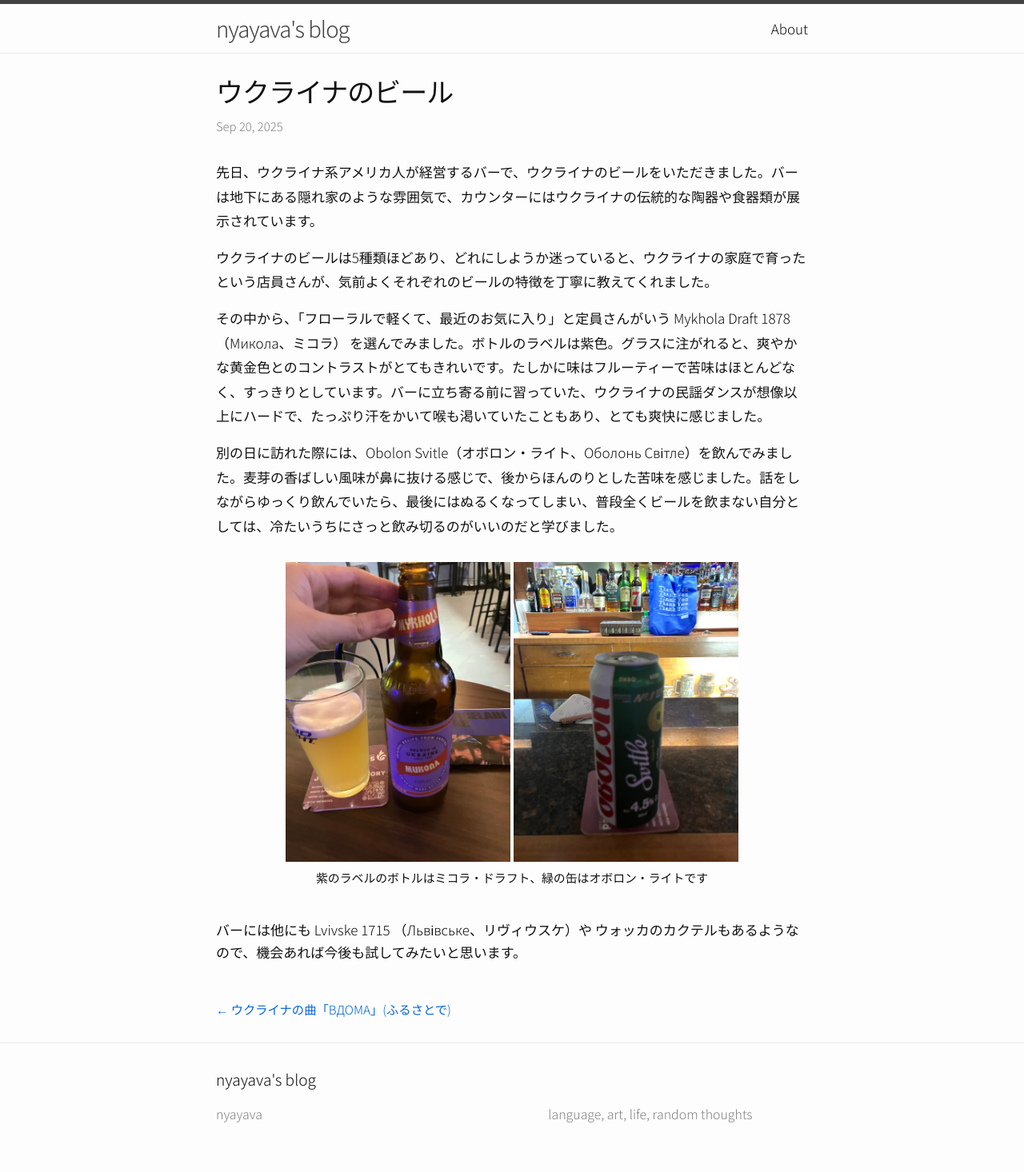
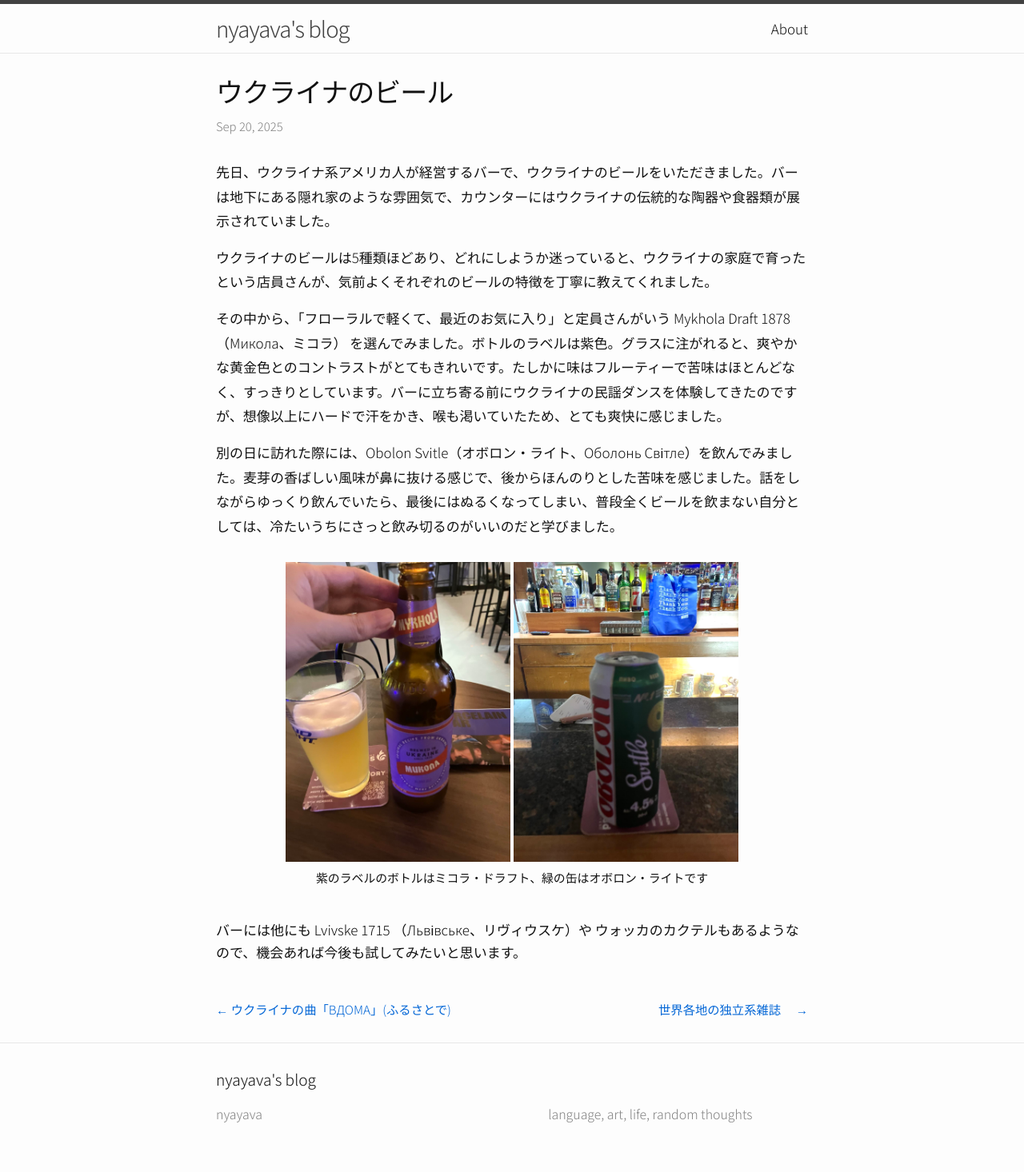
Before and after one commit to nyayava/nyayava.github.io, a Jekyll site: the page built from _posts/2025-9-20-beer.md, in a window 1280 px wide. Shown: the whole page at 80% size. Built offline with Jekyll 4.4.1, drawn with Linux system fonts in a browser that asks for light colours; some web fonts are replaced.

Commit message:
wrote about stack magazines

```diff
--- a/_posts/2025-9-20-beer.md
+++ b/_posts/2025-9-20-beer.md
@@ -4,11 +4,11 @@
 layout: post
 ---
 
-先日、ウクライナ系アメリカ人が経営するバーで、ウクライナのビールをいただきました。バーは地下にある隠れ家のような雰囲気で、カウンターにはウクライナの伝統的な陶器や食器類が展示されています。
+先日、ウクライナ系アメリカ人が経営するバーで、ウクライナのビールをいただきました。バーは地下にある隠れ家のような雰囲気で、カウンターにはウクライナの伝統的な陶器や食器類が展示されていました。
 
 ウクライナのビールは5種類ほどあり、どれにしようか迷っていると、ウクライナの家庭で育ったという店員さんが、気前よくそれぞれのビールの特徴を丁寧に教えてくれました。
 
-その中から、「フローラルで軽くて、最近のお気に入り」と定員さんがいう Mykhola Draft 1878（Микола、ミコラ） を選んでみました。ボトルのラベルは紫色。グラスに注がれると、爽やかな黄金色とのコントラストがとてもきれいです。たしかに味はフルーティーで苦味はほとんどなく、すっきりとしています。バーに立ち寄る前に習っていた、ウクライナの民謡ダンスが想像以上にハードで、たっぷり汗をかいて喉も渇いていたこともあり、とても爽快に感じました。
+その中から、「フローラルで軽くて、最近のお気に入り」と定員さんがいう Mykhola Draft 1878（Микола、ミコラ） を選んでみました。ボトルのラベルは紫色。グラスに注がれると、爽やかな黄金色とのコントラストがとてもきれいです。たしかに味はフルーティーで苦味はほとんどなく、すっきりとしています。バーに立ち寄る前にウクライナの民謡ダンスを体験してきたのですが、想像以上にハードで汗をかき、喉も渇いていたため、とても爽快に感じました。
 
 別の日に訪れた際には、Obolon Svitle（オボロン・ライト、Оболонь Світле）を飲んでみました。麦芽の香ばしい風味が鼻に抜ける感じで、後からほんのりとした苦味を感じました。話をしながらゆっくり飲んでいたら、最後にはぬるくなってしまい、普段全くビールを飲まない自分としては、冷たいうちにさっと飲み切るのがいいのだと学びました。
 
--- /dev/null
+++ b/_posts/2025-9-21-stack.md
@@ -0,0 +1,91 @@
+---
+title: 世界各地の独立系雑誌
+date: 2025-09-21
+layout: post
+---
+
+
+ここ一年ほど、独立系雑誌をランダムに毎月届けてくれるサブスクリプション・サービス[「Stack Magazines（スタック・マガジンズ）」](https://stackmagazines.com/shop/)を利用していました。文芸、ファッション、哲学、アートなどジャンルはさまざま。月の初めになると「今月はどんな雑誌が届くんだろう」と、ちょっとワクワクしてました。
+
+雑誌には、担当者からの手紙が同封されていて、その号を選んだ理由や視点について綴られています。それを読むと雑誌の背景がちょっとわかるので、読むときの入り口としてちょうどいい感じです。一冊の雑誌の中にはさまざまな人の作品が詰まっているので、ページをめくっていると、毎回何かしら目を引くものに出会います。
+
+普段自分では手に取らないようなテーマの作品にも触れられるので、知らない場所に行って寄り道をしている感覚になります。はっとするような文章に出会うこともあれば、ときには意味がつかめず迷子になってしまうこともありますが、どれも普段凝り固まっている頭をぐにゃぐにゃとストレッチするような感覚を引き起こしてくれるような気がします。
+
+以前、[別の記事](/2025/09/15/narnia)で取り上げた、ウクライナ・ハルキウ市の詩人による詩「ナルニア」も、スタック・マガジンズを通して出会った作品のひとつでした。他にもいくつか印象に残っている雑誌を紹介します。
+
+
+
+<!-- add some line break, horizontal line, and another break -->
+<div style="margin-top: 40px;"></div>
+<hr style="width: 200px; margin: 10px auto; border: 0; border-top: 1px solid grey;">
+<div style="margin-top: 40px;"></div>
+
+
+例えば、[「Al Hayya」（الحيّة、アル・ハイヤ）](https://stackmagazines.com/magazine/al-hayya-2/)は、レバノン・ベイルート発の雑誌で、各ページにアラビア語と英語の両言語が並んでいます。この号のテーマはアラブ世界に生きる女性の身体で、ページをめくると、たとえば、ポールダンスを楽しむムスリムの看護師「Hijabiluscious」さんとの対談が掲載されています。「Al Hayya」は、アラビア語で「生きる」という意味だそうです。
+
+<div style="display: flex; gap: 10px; justify-content: center; margin-bottom: 20px;">
+</div>
+
+<div style="text-align: center;">
+  <img src="/images/women1.jpg" alt="アル・ハイヤの雑誌の表紙には、アラブ世界に住む5人の女性がそれぞれ異なるファッションをまとって立っています。中央の女性は青いミニスカートのドレスにハイヒールを履き、腰に手を当てています。雑誌のタイトルは黄色で大きく、アラビア語と英語で表記されています。左側には18歳以上向けの内容であることが示されています。" style="max-width: 48%; height: auto;" />
+  <img src="/images/women2.jpg" alt="雑誌をめくると、対談の一部があり、左ページにはヒジャブ姿でポールダンスをする女性の写真と彼女の英語の発言が掲載されています。右ページには同じ内容がアラビア語で書かれています。" style="max-width: 48%; height: auto;" />
+  <figcaption style="text-align: justify;">雑誌の表紙は、黄色のタイトル文字が浮かび上がるデザイン。右の写真は、ポールダンスをするHijabilusciousさんとの対談記事の一部。自身のダンスをインスタグラムに投稿する際に罵倒されることについて「ポールダンサーであれば家父長制を助長していると言われ、肌を隠したら隠したでやっぱり家父長制の手先と言われる。では、いったいどちらなのか？私は、そんな枠組みでの議論に乗る気はありません」ときっぱり。読んでいてスカッとするような対談でした。　雑誌には他にもたくさんの方の記事があります。</figcaption>
+</div>
+
+<div style="display: flex; gap: 10px; justify-content: center; margin-bottom: 50px;">
+</div>
+
+
+
+<!-- add some line break, horizontal line, and another break -->
+<div style="margin-top: 40px;"></div>
+<hr style="width: 200px; margin: 10px auto; border: 0; border-top: 1px solid grey;">
+<div style="margin-top: 40px;"></div>
+
+
+[「Desired Landscapes」](https://stackmagazines.com/magazine/desired-landscapes-7/)（思い描く風景）はギリシャ・アテネを拠点に置くポケットサイズのトラベルガイドのような雑誌。さまざまな場所を訪れた人たちの写真や絵、詩、エッセイが掲載されていたり、地図の表記方法など地形にまつわるテーマも取り上げています。
+
+<div style="display: flex; gap: 10px; justify-content: center; margin-bottom: 10px;">
+</div>
+<div style="text-align: center;">
+  <img src="/images/landscapes1.jpg" alt="雑誌の表紙は、コンクリートを思わせる灰色で硬い質感。単色ながら光を反射する文字がアクセントになったシンプルなデザインです。" style="max-width: 48%; height: auto;" />
+  <img src="/images/landscapes2.jpg" alt="さまざまな地図の表記法が紹介されているページ。上の地図は家を「C」、木を「D」と文字で表記していたり。下の地図では地形の輪郭に沿って、そこで人々がどのように定住していたのかの説明文そのものが地図に載っています。どの情報を切り取ってどう表すか、いろいろなビジュアル化があります。" style="max-width: 48%; height: auto;" />
+  <figcaption style="text-align: justify;">雑誌の表紙は、コンクリートを思わせる灰色で硬い質感。単色ながら光を反射する文字がアクセントになったシンプルなデザインです。右の写真は、さまざまな地図の表記法が紹介されているページ。上の地図は家を「C」、木を「D」と文字で表記していたり。下の地図では地形の輪郭に沿って、そこで人々がどのように定住していたのかの説明文そのものが地図に載っています。どの情報を切り取ってどう表すか、いろいろなビジュアル化があります。　</figcaption>
+</div>
+<div style="display: flex; gap: 10px; justify-content: center; margin-bottom: 20px;">
+</div>
+
+
+
+
+<!-- add some line break, horizontal line, and another break -->
+<div style="margin-top: 40px;"></div>
+<hr style="width: 200px; margin: 10px auto; border: 0; border-top: 1px solid grey;">
+<div style="margin-top: 40px;"></div>
+
+
+[「The Future of Ghosts」](https://kajetjournal.com/thefutureof/product/the-future-of-ghosts/)（幽霊の未来）は、ルーマニア・ブカレストで出版されている、さまざまなものの未来を想像するという、哲学的な問いを扱う雑誌です。この号は幽霊に焦点を当てていて、なぜ人は幽霊を想像するのか、どのように幽霊現象を記録してきたのか、またどのような現象が幽霊として説明されるのかが綴られています。
+
+中には、2022年2月24日のロシア軍によるキーウ攻勢に関連して、ロシア軍機6機を撃墜したとされるウクライナの一人のパイロット、通称「キーウの幽霊」についても触れられています。ただ、これはもともとゲーム画面を利用したフェイク動画から生まれた都市伝説なので、実際に一人のパイロットによって行われたものではないことが判明しています。にもかかわらず、当時このエピソードはSNSを通じて一気に拡散され、ウクライナの抵抗を象徴する存在として語られるようになりました。デジタル空間にぼうっと現れ、本物なのか幻なのか判然としないような情報や、人々が信じたいと思う情報までもが「幽霊」として捉えられるという点が、とても興味深かったです。
+
+<div style="display: flex; gap: 10px; justify-content: center; margin-bottom: 20px;">
+</div>
+
+<div style="text-align: center;">
+  <img src="/images/ghosts1.jpg" alt="表紙には灰色の人間の顔が大きくアップで映し出されており、タイトル文字の背景には、亡霊のようにぼんやりと滲む白い光のエフェクトがかかっています。" style="max-width: 48%; height: auto;" />
+  <img src="/images/ghosts2.jpg" alt="読者に向けられた一ページ目。フランケンシュタインの写真とメッセージが掲載されている。" style="max-width: 48%; height: auto;" />
+  <figcaption style="text-align: justify;">一ページ目にはフランケンシュタインの写真と読者へのメッセージがあります。</figcaption>
+</div>
+
+<div style="display: flex; gap: 10px; justify-content: center; margin-bottom: 50px;">
+</div>
+
+今日は、読者へのメッセージの一部を紹介して終わりにしたいと思います。
+>「読者へ。幽霊への渇望は、現代社会への不満の表れであり、今という時間がつかみどころのないものとなり、未来が不毛に感じられていることの兆候でもある。ここでいう私たちの幽霊への関心は、時代遅れやただの奇妙なもの好きといった、周縁的な奇癖ではなく、まさに私たちの時代が抱える本質的な状態を映し出すものだ。
+
+> 幽霊という存在は、私たちの絶え間ない変化への欲求や、ある何かに抱く懐かしさによって育まれている。その「何か」は、まだ実在していないかもしれないが、想像し、やがて形にすることもできる。幽霊の幻影は、現実か不可能かすら定かでない風景の中を進む私たちの案内人であり、未知なもの・予測不能なもの・目に見えないものを思索することが、決して異端ではないということを思い出させてくれる存在なのだ。」
+
+
+"Dear reader, Longing for ghosts is a symptom of discontent with modern society, an indication that the present has become ungraspable and the future sterile. Our interest in ghosts is not a fringe eccentricity that signifies backwardness or sheer fascination with the obscure, but a consequential condition of our times.
+
+This spectral figure of the ghost is, in fact, fed by our constant craving for change, by a nostalgia for a certain something. This certain something may not exist yet, but it can be imagined and then shaped. The ghost is our guide through (im)possible terrains in the making, our reminder that contemplating the unknown, the unpredictable, and the unseen is not some sort of heresy."
```
Also changed, not shown: images/ghosts1.jpg (added), images/ghosts2.jpg (added), images/landscapes1.jpg (added), images/landscapes2.jpg (added), images/women1.jpg (added), images/women2.jpg (added), 10 other files.
